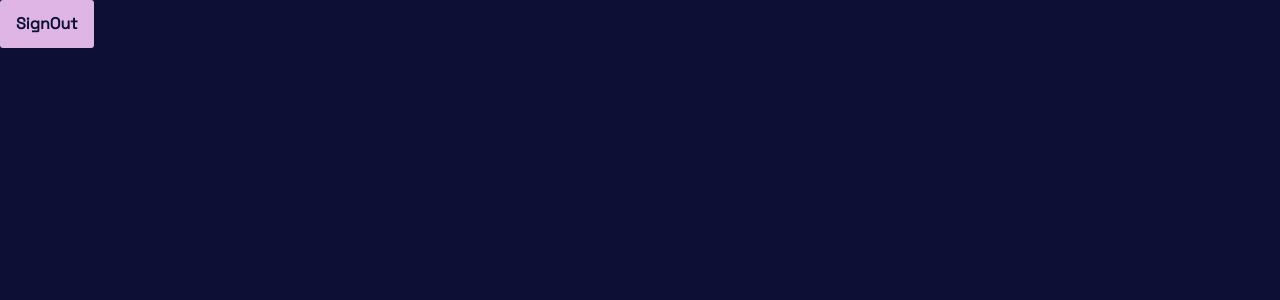
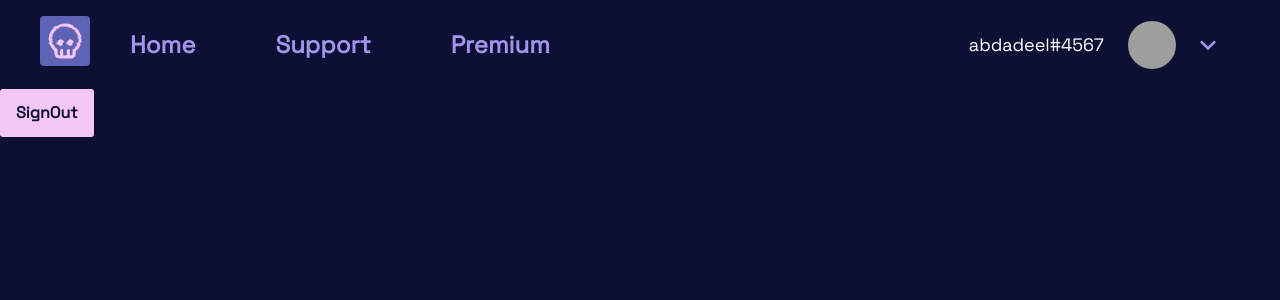
Before and after one commit to mabdullahadeel/fantord, a Next.js app in the folder apps/intercooler/: page /dashboard in a window 1280 px wide. Shown: the top 300 px of the page. Built offline with nearby package versions, Linux system fonts and the light colour scheme; no server answers; sample sign-in values are in the browser's storage; grey boxes are pictures that could not be loaded.

Commit message:
✅ added header component

```diff
--- a/apps/intercooler/src/components/ThemeToggler/ThemeToggler.tsx
+++ b/apps/intercooler/src/components/ThemeToggler/ThemeToggler.tsx
@@ -14,7 +14,6 @@ const ThemeToggler: React.FC<ThemeTogglerProps> = (props) => {
         value={colorMode}
         onChange={toggleColorMode}
       />
-      <Switch id="theme-toggler" isDisabled={false} />
     </Box>
   );
 };
--- /dev/null
+++ b/apps/intercooler/src/components/shared/Typography/NavLink.tsx
@@ -0,0 +1,23 @@
+import { Text, useColorModeValue } from "@chakra-ui/react";
+import React from "react";
+
+interface AppHeaderNavLinkProps extends React.PropsWithChildren {}
+
+export const AppHeaderNavLink: React.FC<AppHeaderNavLinkProps> = ({
+  children,
+}) => {
+  return (
+    <Text
+      fontSize={24}
+      as="a"
+      color={useColorModeValue("brand.900", "brand.500")}
+      fontWeight="bold"
+      _hover={{
+        color: "brand.400",
+        cursor: "pointer",
+      }}
+    >
+      {children}
+    </Text>
+  );
+};
--- /dev/null
+++ b/apps/intercooler/src/layouts/PlainLayout.tsx
@@ -0,0 +1,14 @@
+import { Box } from "@chakra-ui/react";
+import React from "react";
+import { AppHeader } from "./headers/AppHeader";
+
+interface PlainLayoutProps extends React.PropsWithChildren {}
+
+export const PlainLayout: React.FC<PlainLayoutProps> = ({ children }) => {
+  return (
+    <Box>
+      <AppHeader />
+      {children}
+    </Box>
+  );
+};
--- /dev/null
+++ b/apps/intercooler/src/layouts/headers/AppHeader.tsx
@@ -0,0 +1,61 @@
+import {
+  Avatar,
+  Box,
+  Button,
+  Flex,
+  HStack,
+  Menu,
+  MenuButton,
+  MenuItem,
+  MenuList,
+  Text,
+} from "@chakra-ui/react";
+import { ChevronDownIcon } from "@chakra-ui/icons";
+import FantordLogo from "src/assets/images/Logo.png";
+import Image from "next/image";
+import React from "react";
+import { AppHeaderNavLink } from "src/components/shared/Typography/NavLink";
+import ThemeToggler from "src/components/ThemeToggler/ThemeToggler";
+
+interface AppHeaderProps {}
+
+export const AppHeader: React.FC<AppHeaderProps> = ({}) => {
+  return (
+    <Flex as="nav" px={10} py={4} gap={10} alignItems="center">
+      <Box>
+        <Image src={FantordLogo} alt="Logo" height="50px" width="50px" />
+      </Box>
+      <Flex flex={1} gap={20}>
+        <AppHeaderNavLink>Home</AppHeaderNavLink>
+        <AppHeaderNavLink>Support</AppHeaderNavLink>
+        <AppHeaderNavLink>Premium</AppHeaderNavLink>
+      </Flex>
+      <HStack>
+        <Text fontSize="large">abdadeel#4567</Text>
+        <Menu>
+          <MenuButton
+            bg="transparent"
+            _hover={{
+              bg: "transparent",
+            }}
+            _active={{
+              bg: "transparent",
+            }}
+            as={Button}
+            leftIcon={<Avatar size="md" src="https://bit.ly/sage-avatar" />}
+            rightIcon={<ChevronDownIcon color="brand.500" w={8} h={8} />}
+          ></MenuButton>
+          <MenuList>
+            <MenuItem>Logout</MenuItem>
+            <MenuItem>
+              <Flex justifyContent="space-between" w="100%">
+                <Box as="span">Switch Theme</Box>
+                <ThemeToggler />
+              </Flex>
+            </MenuItem>
+          </MenuList>
+        </Menu>
+      </HStack>
+    </Flex>
+  );
+};
--- a/apps/intercooler/src/pages/dashboard.tsx
+++ b/apps/intercooler/src/pages/dashboard.tsx
@@ -1,6 +1,7 @@
 import { DashboardPage as DashboadPageContent } from "src/modules/dashboard/DashboardPage";
 import Head from "next/head";
 import { Authenticated } from "src/components/Authenticated";
+import { PlainLayout } from "src/layouts/PlainLayout";
 
 const DashboardPage = () => {
   return (
@@ -14,7 +15,11 @@ const DashboardPage = () => {
 };
 
 DashboardPage.getLayout = function (page) {
-  return <Authenticated>{page}</Authenticated>;
+  return (
+    <Authenticated>
+      <PlainLayout>{page}</PlainLayout>
+    </Authenticated>
+  );
 };
 
 export default DashboardPage;
--- a/apps/intercooler/src/theme/SurkulTheme/SurkulTheme.ts
+++ b/apps/intercooler/src/theme/SurkulTheme/SurkulTheme.ts
@@ -1,5 +1,5 @@
 import { extendTheme } from "@chakra-ui/react";
-import { Button, Switch } from "./components";
+import { Button, Switch, Menu } from "./components";
 import { StyleFunctionProps, mode } from "@chakra-ui/theme-tools";
 
 export const surkulTheme = extendTheme({
@@ -27,6 +27,7 @@ export const surkulTheme = extendTheme({
   components: {
     Button,
     Switch,
+    Menu,
   },
   styles: {
     global: (props: StyleFunctionProps) => ({
--- /dev/null
+++ b/apps/intercooler/src/theme/SurkulTheme/components/Menu.ts
@@ -0,0 +1,25 @@
+import { ComponentStyleConfig } from "@chakra-ui/react";
+import {
+  StyleFunctionProps,
+  mode,
+  SystemStyleFunction,
+} from "@chakra-ui/theme-tools";
+
+const baseStyleList: SystemStyleFunction = (props) => {
+  return {
+    bg: mode("brand.100", "brand.600")(props),
+  };
+};
+
+export const Menu: ComponentStyleConfig = {
+  baseStyle: (props) => ({
+    list: baseStyleList(props),
+    item: {
+      _hover: {
+        bg: "brand.400",
+        color: "brand.900",
+        fontWeight: "bold",
+      },
+    },
+  }),
+};
--- a/apps/intercooler/src/theme/SurkulTheme/components/index.ts
+++ b/apps/intercooler/src/theme/SurkulTheme/components/index.ts
@@ -1,2 +1,3 @@
 export * from "./Button";
 export * from "./Switch";
+export * from "./Menu";
--- a/package.json
+++ b/package.json
@@ -29,5 +29,8 @@
     "prettier": "^2.4.1",
     "typescript": "^4.7.3"
   },
-  "packageManager": "yarn@3.2.1"
+  "packageManager": "yarn@3.2.1",
+  "dependencies": {
+    "@chakra-ui/icons": "^2.0.2"
+  }
 }
```
Also changed, not shown: 1 other file (tests, documents, lock files or other folders).
